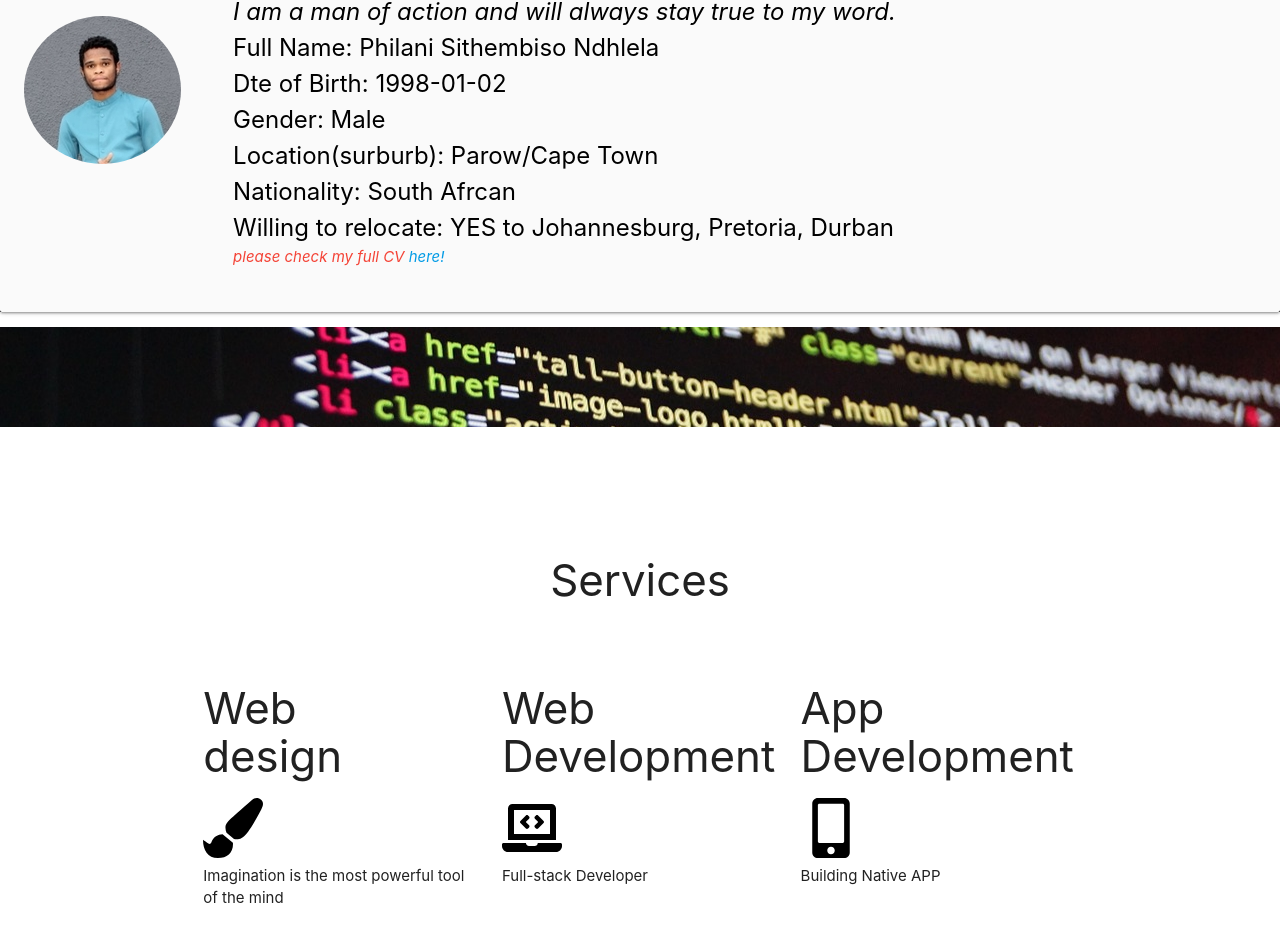
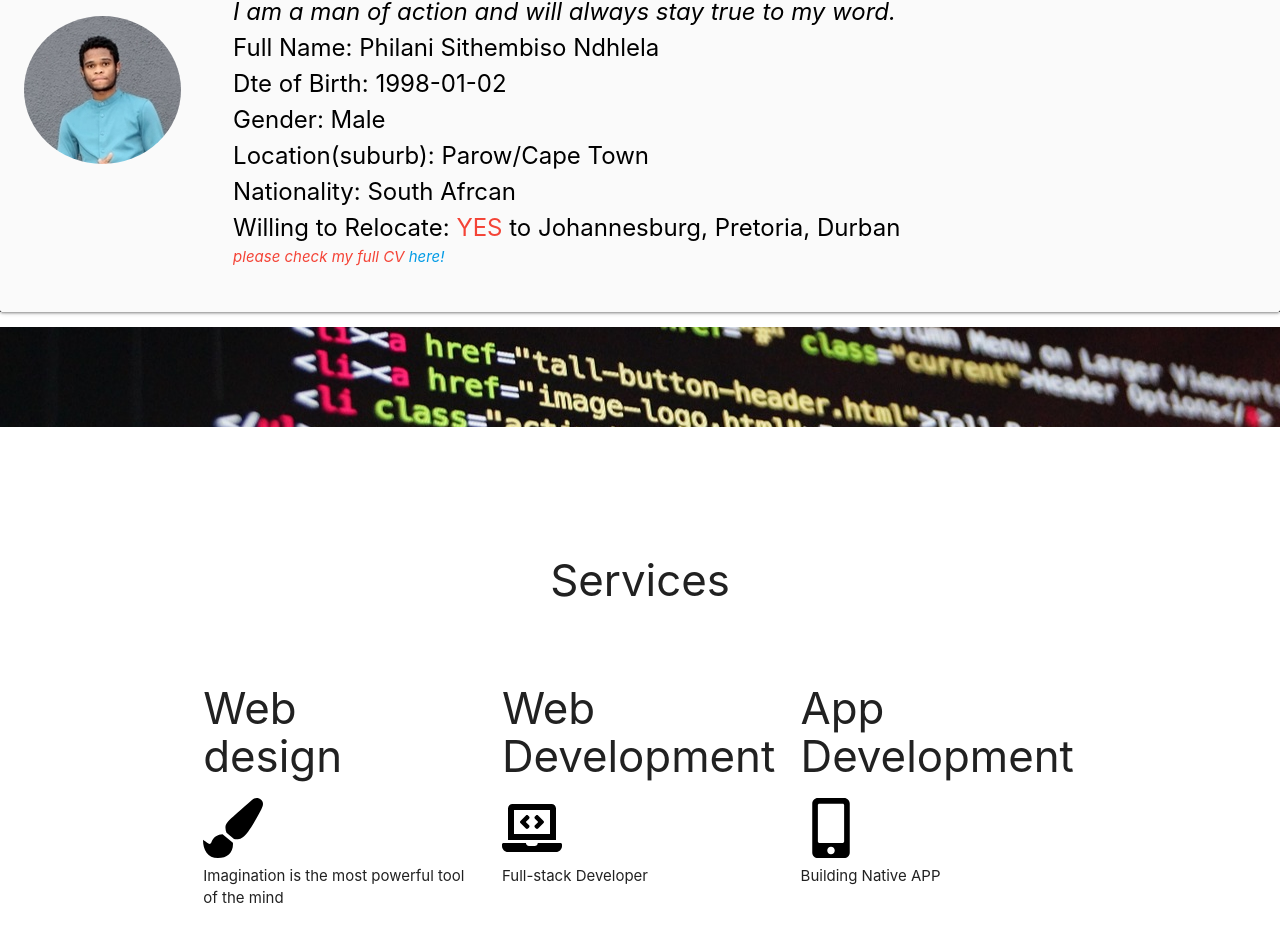
Before and after one commit to Philan-igmt/Portfolio, a React (Create React App) app: page / in a window 1280 px wide. Shown: the part 1062-1997 px from the top of the page. Built offline with nearby package versions, Linux system fonts and the light colour scheme.

Commit message:
fixing spelling errors

```diff
--- a/src/components/about/About.js
+++ b/src/components/about/About.js
@@ -37,10 +37,11 @@ const About = () => {
                   <li>Full Name: Philani Sithembiso Ndhlela</li>
                   <li>Dte of Birth: 1998-01-02</li>
                   <li>Gender: Male</li>
-                  <li>Location(surburb): Parow/Cape Town</li>
+                  <li>Location(suburb): Parow/Cape Town</li>
                   <li>Nationality: South Afrcan</li>
                   <li>
-                    Willing to relocate: YES to Johannesburg, Pretoria, Durban
+                    Willing to Relocate: <span className="red-text">YES</span>{" "}
+                    to Johannesburg, Pretoria, Durban
                   </li>
                 </ul>
                 <p className="red-text">
```
